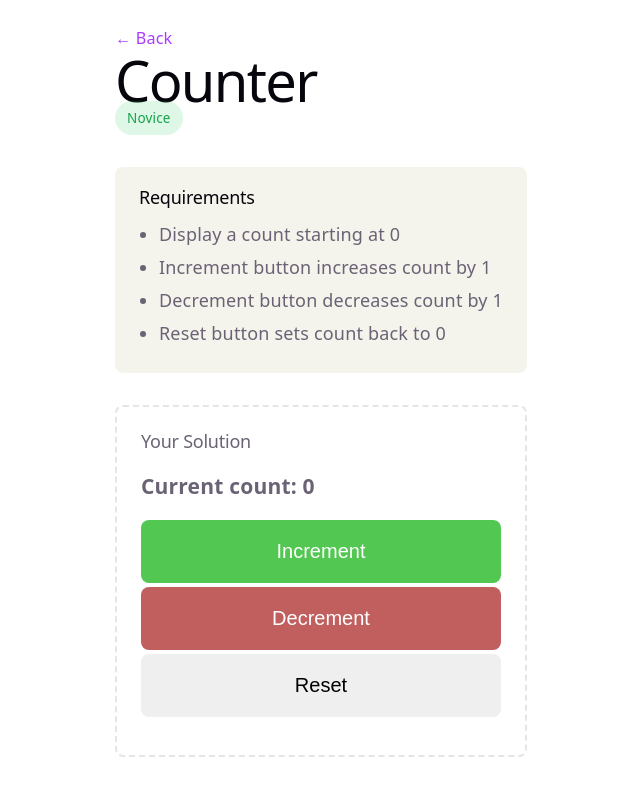
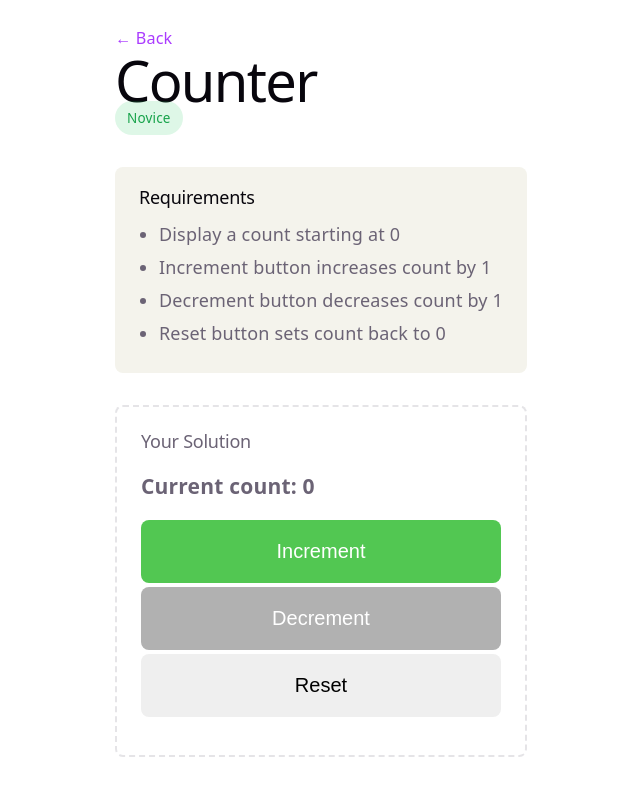
Before and after one commit to PDXmjb/fe-exercises, a React (Vite) app: page /counter in a window 1280 px wide. Shown: the top 796 px of the page, without its empty margins (319-959 px from the left). Built offline with nearby package versions, Linux system fonts and the light colour scheme.

Commit message:
(fix) disable below 0

```diff
--- a/src/exercises/counter/index.jsx
+++ b/src/exercises/counter/index.jsx
@@ -32,7 +32,7 @@ export default function Counter() {
           <button
             type="button"
             onClick={() => {
-              setCount(count + 1);
+              setCount((count) => count + 1);
             }}
             className="button-positive"
           >
@@ -41,9 +41,11 @@ export default function Counter() {
           <button
             type="button"
             onClick={() => {
-              setCount(count - 1);
+              setCount((count) => count - 1);
             }}
-            className="button-negative"
+            className={`button-negative ${count === 0 ? 'disabled' : ''}`}
+            disabled={count === 0}
+            aria-disabled={count === 0}
           >
             Decrement
           </button>
--- a/src/exercises/shared.scss
+++ b/src/exercises/shared.scss
@@ -118,6 +118,14 @@ button {
   background-color: rgb(132, 65, 65);
 }
 
+.disabled {
+  background-color: rgb(177, 177, 177);
+}
+
+.disabled:hover {
+  background-color: rgb(177, 177, 177);
+}
+
 .button-group {
   display: flex;
   flex-direction: column;
```
